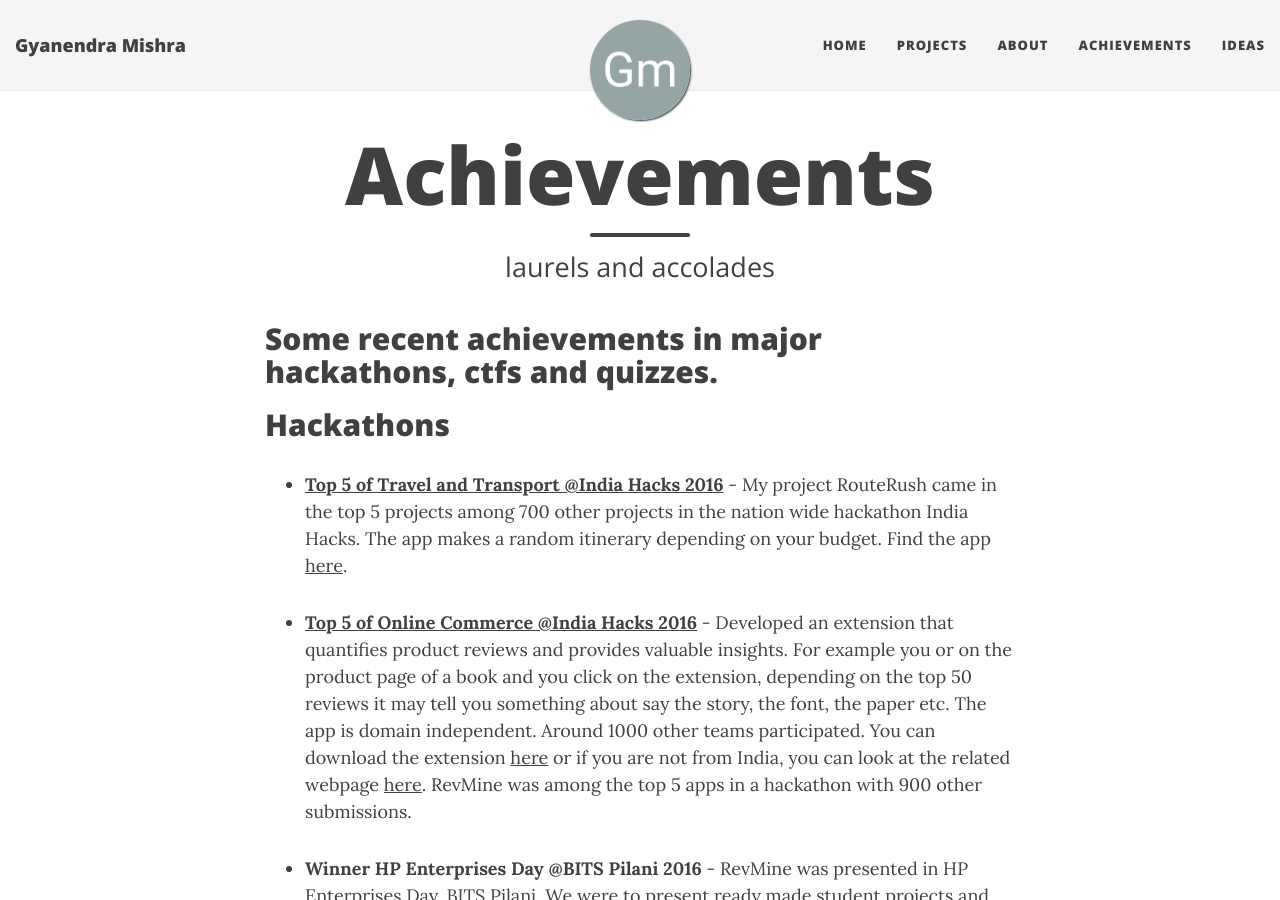
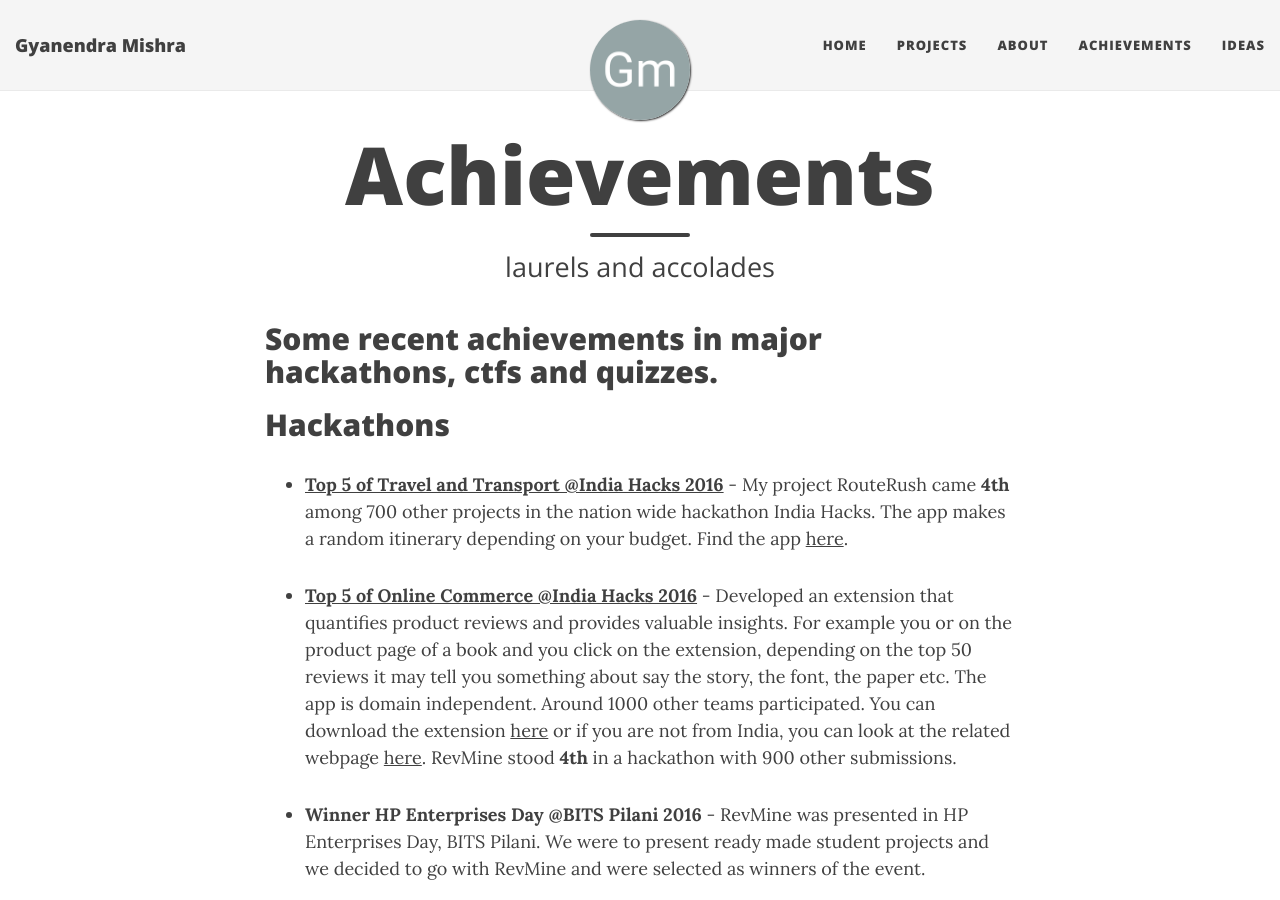
Before and after one commit to h4ck3rk3y/h4ck3rk3y.github.io, a Jekyll site: the page built from achievements.md, in a window 1280 px wide and 900 px high. Built offline with Jekyll 4.4.1, drawn with Linux system fonts in a browser that asks for light colours; nearby versions of some CDN libraries.

Commit message:
changed ranks

```diff
--- a/achievements.md
+++ b/achievements.md
@@ -10,9 +10,9 @@
 
 ## Hackathons
 
-- **[Top 5 of Travel and Transport @India Hacks 2016](https://www.hackerearth.com/sprints/travel-and-transportation-india-hacks-2016/)** - My project RouteRush came in the top 5 projects among 700 other projects in the nation wide hackathon India Hacks. The app makes a random itinerary depending on your budget. Find the app [here](http://routerush.me).
+- **[Top 5 of Travel and Transport @India Hacks 2016](https://www.hackerearth.com/sprints/travel-and-transportation-india-hacks-2016/)** - My project RouteRush came **4th** among 700 other projects in the nation wide hackathon India Hacks. The app makes a random itinerary depending on your budget. Find the app [here](http://routerush.me).
 
--  **[Top 5 of Online Commerce @India Hacks 2016](https://www.hackerearth.com/sprints/online-commerce-india-hacks-2016/)** - Developed an extension  that quantifies product reviews and provides valuable insights. For example you or on the product page of a book and you click on the extension, depending on the top 50 reviews it may tell you something about say the story, the font, the paper etc. The app is domain independent. Around 1000 other teams participated. You can download the extension [here](https://bit.ly/revmine) or if you are not from India, you can look at the related webpage [here](http://revmine.tk). RevMine was among the top 5 apps in a hackathon with 900 other submissions.
+-  **[Top 5 of Online Commerce @India Hacks 2016](https://www.hackerearth.com/sprints/online-commerce-india-hacks-2016/)** - Developed an extension  that quantifies product reviews and provides valuable insights. For example you or on the product page of a book and you click on the extension, depending on the top 50 reviews it may tell you something about say the story, the font, the paper etc. The app is domain independent. Around 1000 other teams participated. You can download the extension [here](https://bit.ly/revmine) or if you are not from India, you can look at the related webpage [here](http://revmine.tk). RevMine stood **4th** in a hackathon with 900 other submissions.
 
 - **Winner HP Enterprises Day @BITS Pilani 2016** - RevMine was presented in HP Enterprises Day, BITS Pilani. We were to present ready made student projects and we decided to go with RevMine and were selected as winners of the event.
 
```
